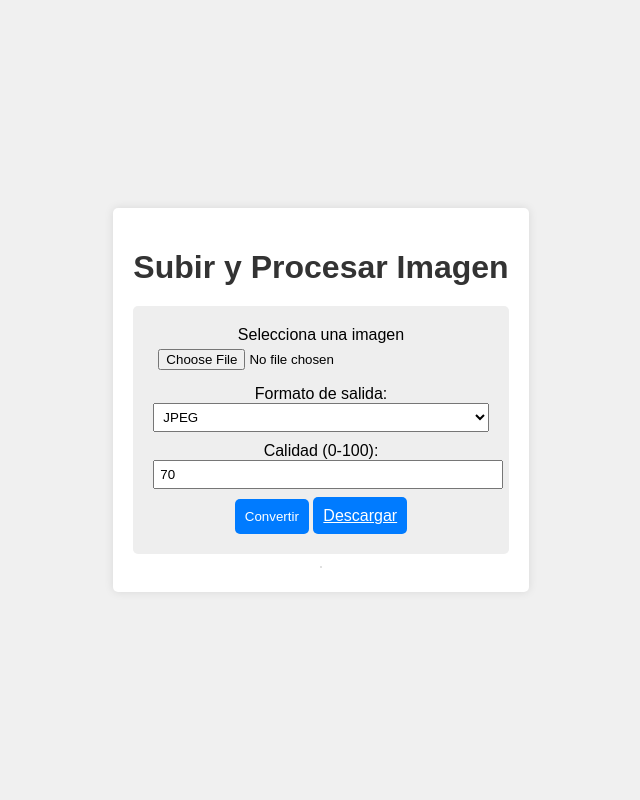
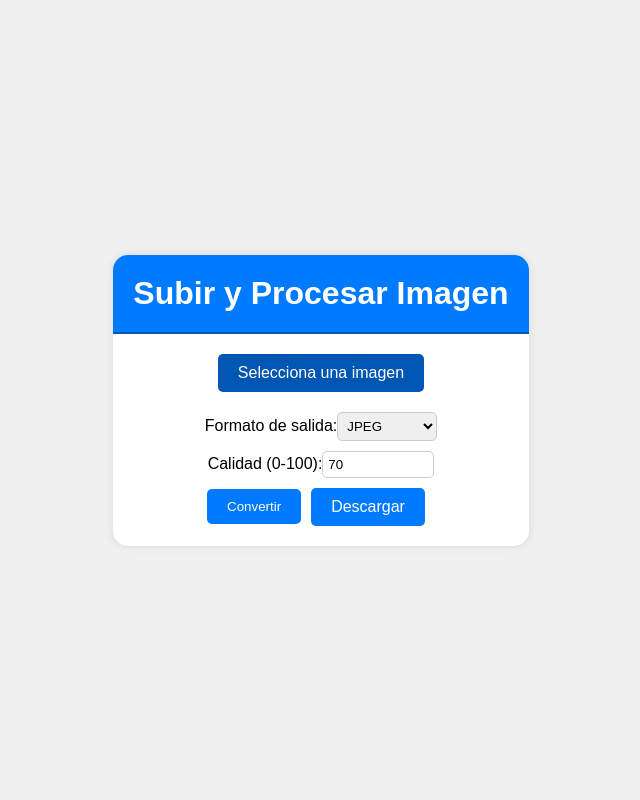
Before and after one commit to eljega/PicOptimizer, a Flask app: page / in a window 1280 px wide. Shown: the whole page, without its empty margins (319-959 px from the left). Run offline with Flask 3, Linux system fonts and the light colour scheme.

Commit message:
Update styles.css

```diff
--- a/static/styles.css
+++ b/static/styles.css
@@ -1,4 +1,4 @@
-/* Estilos generales */
+/* styles.css */
 body {
     font-family: Arial, sans-serif;
     margin: 0;
@@ -7,88 +7,136 @@ body {
     display: flex;
     align-items: center;
     justify-content: center;
-    height: 100vh;
+    min-height: 100vh;
 }
 
 .container {
-    max-width: 800px;
-    padding: 20px;
     background-color: #fff;
     box-shadow: 0 0 10px rgba(0, 0, 0, 0.1);
-    border-radius: 5px;
+    border-radius: 15px;
     text-align: center;
+    max-width: 800px;
+}
+
+.header {
+    background-color: #007bff;
+    color: white;
+    border-radius: 15px 15px 0 0;
+    padding: 20px;
+    border-bottom: 2px solid #0056b3;
 }
 
 h1 {
-    color: #333;
+    margin: 0;
+}
+
+.content {
+    display: flex;
+    flex-direction: column;
+    align-items: center;
+    padding: 20px;
+}
+
+.upload-container {
+    display: flex;
+    flex-direction: column;
+    align-items: center;
     margin-bottom: 20px;
 }
 
-/* Estilos para el formulario */
-form {
-    background-color: #eee;
+.file-label {
+    background-color: #0056b3;
+    color: white;
+    padding: 10px 20px;
+    border-radius: 5px;
+    cursor: pointer;
+    transition: background 0.3s ease-in-out;
+}
+
+.file-input {
+    display: none;
+}
+
+.file-label:hover {
+    background-color: #003c7a;
+}
+
+.options-container {
+    display: flex;
+    flex-direction: column;
+    align-items: center;
+}
+
+.select-container, .quality-container {
+    display: flex;
+    align-items: center;
+    margin-bottom: 10px;
+}
+
+.select-input, .number-input {
+    padding: 5px;
+    border: 1px solid #ccc;
+    border-radius: 5px;
+    width: 100px;
+}
+
+.button-container {
+    display: flex;
+    align-items: center;
+}
+
+.convert-button,
+.download-button {
+    background-color: #007bff;
+    color: white;
+    padding: 10px 20px;
+    border: none;
+    border-radius: 5px;
+    cursor: pointer;
+    margin-right: 10px; /* Espacio entre los botones */
+    transition: background 0.3s ease-in-out;
+}
+
+.download-button {
+    text-decoration: none; /* Elimina la línea subrayada */
+}
+
+.convert-button:hover,
+.download-button:hover {
+    background-color: #0056b3;
+}
+
+
+.image-preview {
+    display: flex;
+    justify-content: center;
+    align-items: center;
     padding: 20px;
+    width: 100%;
+}
+
+.original-image, .converted-image {
+    padding: 20px;
+}
+
+img {
+    max-width: 100%;
+    height: auto;
+    border: 1px solid #ccc;
     border-radius: 5px;
 }
 
-input[type="file"],
-select,
-input[type="number"] {
-    display: block;
-    margin-bottom: 10px;
-    padding: 5px;
-    width: 100%;
+
+.preview-image-container {
+    margin: 20px 0;
 }
 
-input[type="submit"] {
-    background-color: #007bff;
-    color: #fff;
-    border: none;
-    padding: 10px;
-    border-radius: 5px;
-    cursor: pointer;
+#preview-image {
+    max-width: 30%;
 }
 
-input[type="submit"]:hover {
-    background-color: #0056b3;
-}
-
-/* Estilos para la imagen procesada */
-img {
-    max-width: 30%;
-    height: auto;
-    border: 1px solid #ccc;
-    border-radius: 5px;
-    display: inline-block; /* Agregar esta línea */
-}
-
-.image-container {
-    /* Elimina la propiedad display: inline-block; de este selector */
-    margin-right: 20px; /* Ajusta el espacio entre las imágenes */
-}
-
-/* Estilos para el botón de Convertir */
-.convert-button {
-    background-color: #007bff;
-    color: #fff;
-    border: none;
-    padding: 10px;
-    border-radius: 5px;
-    cursor: pointer;
-}
-
-.convert-button:hover {
-    background-color: #0056b3;
-}
-
-/* Estilos para el botón de Descargar */
-.download-button {
-    background-color: #007bff;
-    color: #fff;
-    border: none;
-    padding: 10px;
-    border-radius: 5px;
-    cursor: pointer;
+.hidden {
+    display: none;
 }
 
 .download-button:hover {
```
